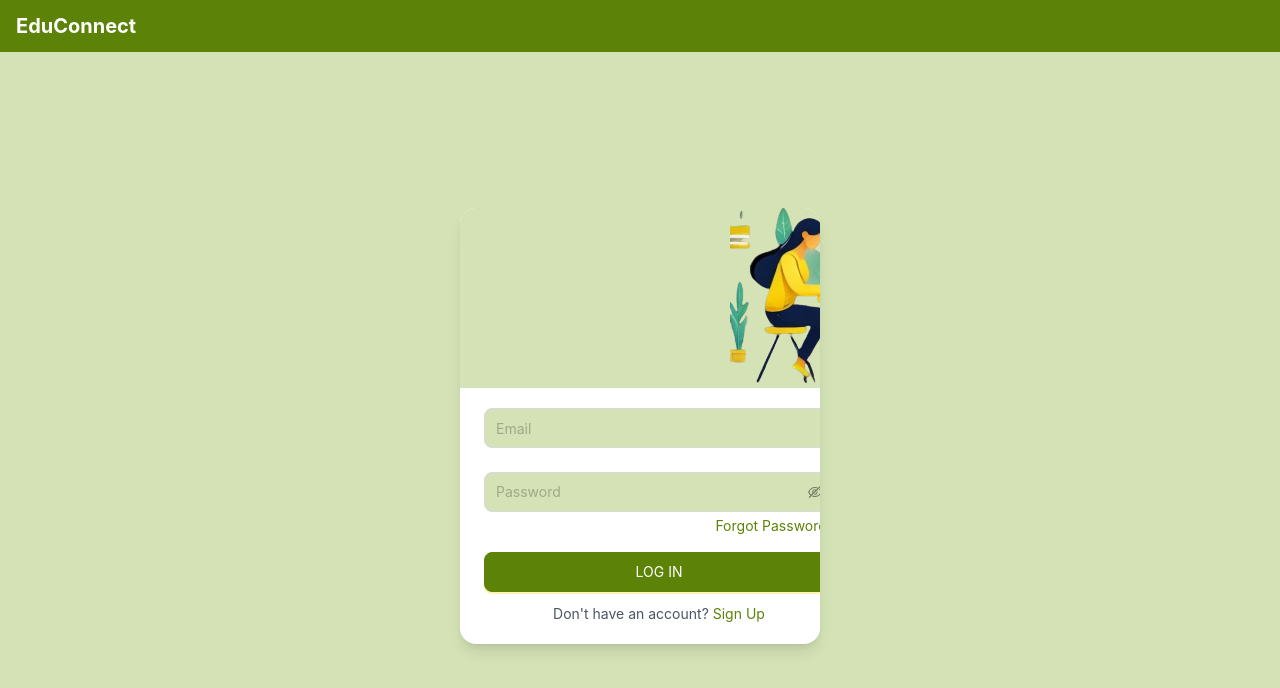
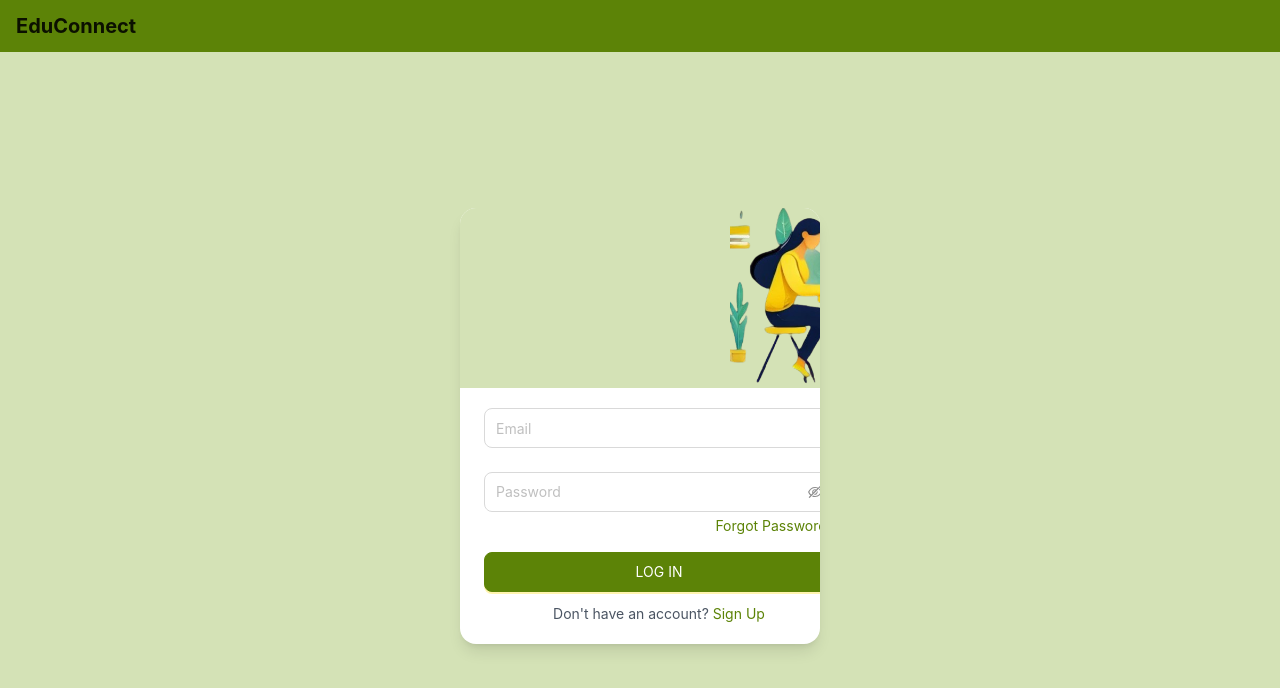
Before and after one commit to AbdurRehman09/EduConnect-web-admin, a Next.js app: page / in a window 1280 px wide. Shown: the top 688 px of the page. Built offline with nearby package versions, Linux system fonts and the light colour scheme.

Commit message:
more changes

```diff
--- a/src/app/page.tsx
+++ b/src/app/page.tsx
@@ -44,7 +44,7 @@ export default function LoginPage() {
     <div className="h-screen bg-[#D4E2B6] flex flex-col">
       {/* Header */}
       <div className="bg-[#5C8307] py-3">
-        <h1 className="text-xl text-white font-bold px-4">EduConnect</h1>
+        <h1 className="text-xl font-bold px-4">EduConnect</h1>
       </div>
 
       {/* Main Container */}
@@ -81,7 +81,7 @@ export default function LoginPage() {
               >
                 <Input
                   placeholder="Email"
-                  className="h-10 rounded-lg"
+                  className="h-10 rounded-lg bg-white"
                 />
               </Form.Item>
 
@@ -92,7 +92,7 @@ export default function LoginPage() {
               >
                 <Input.Password
                   placeholder="Password"
-                  className="h-10 rounded-lg"
+                  className="h-10 rounded-lg bg-white"
                 />
               </Form.Item>
 
```
